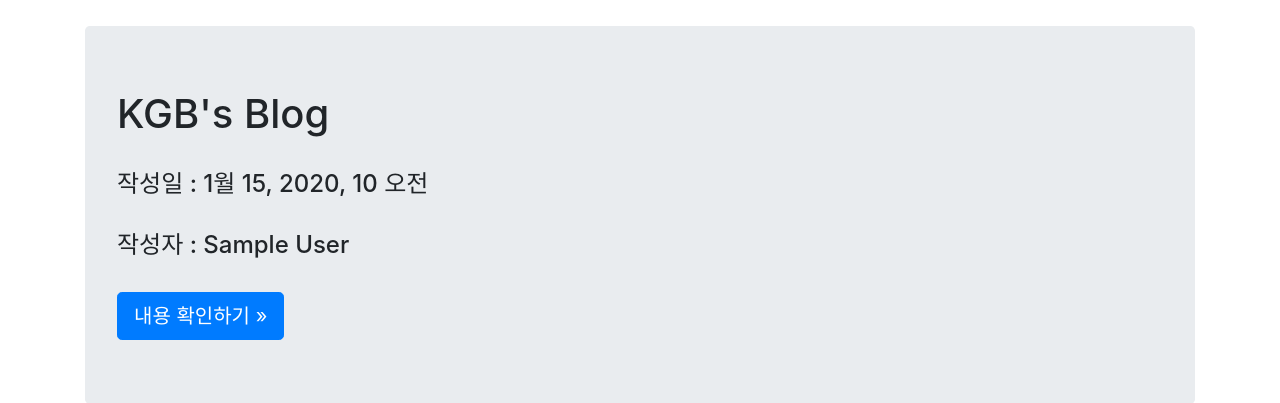
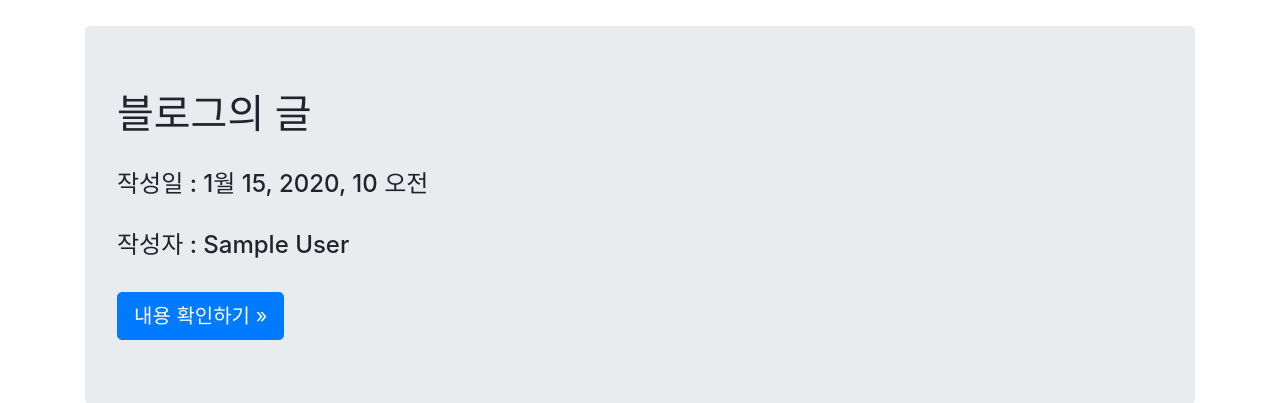
Before and after one commit to dino0423/TermProject, a Django app: template blogapp/templates/blogMain.html in a window 1280 px wide. Shown: the part 70-473 px from the top of the page. Run offline with Django 3.2, Linux system fonts and the light colour scheme; the template is opened without the code that fills it: most values are stand-ins (such as "Sample title", 1, 10 or a date in 2020); data that the repository does not hold is empty; some libraries are stand-ins or nearby versions.

Commit message:
Update blogMain.html

```diff
--- a/blogapp/templates/blogMain.html
+++ b/blogapp/templates/blogMain.html
@@ -1,17 +1,13 @@
 {% extends 'base.html' %}
 
 {% block content %}
-
-<head>
-    <title>KGB's Blog</title>
-</head>
 
     <br>
 
     {% for blog in blogs %}
         <main role="main" class="container">
             <div class="jumbotron">
-                <h1>KGB's Blog</h1>
+                <h1>블로그의 글</h1>
                 <br>
 
                 <h4>작성일 : {{ blog.pub_date }}</h4>
```
